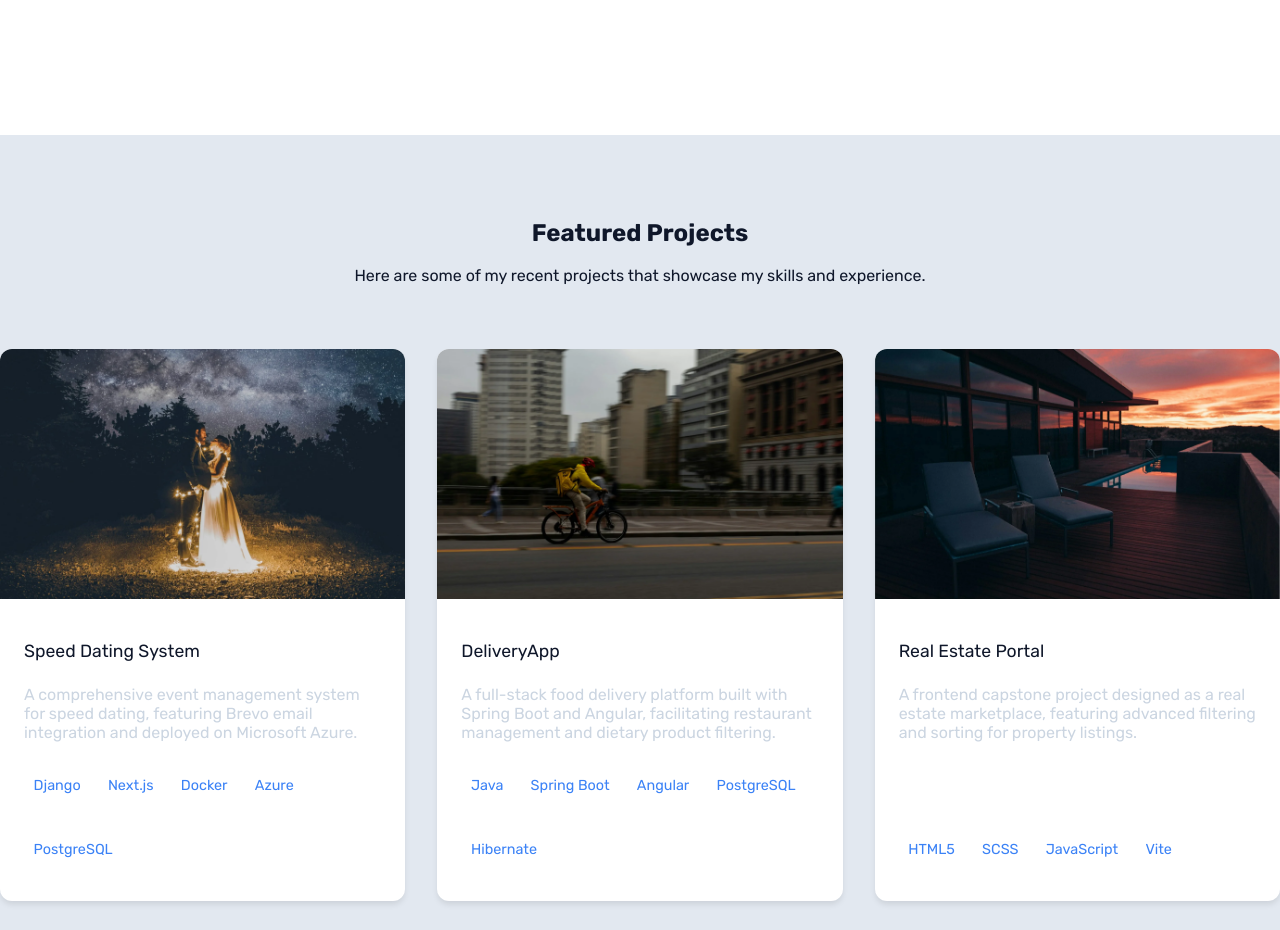
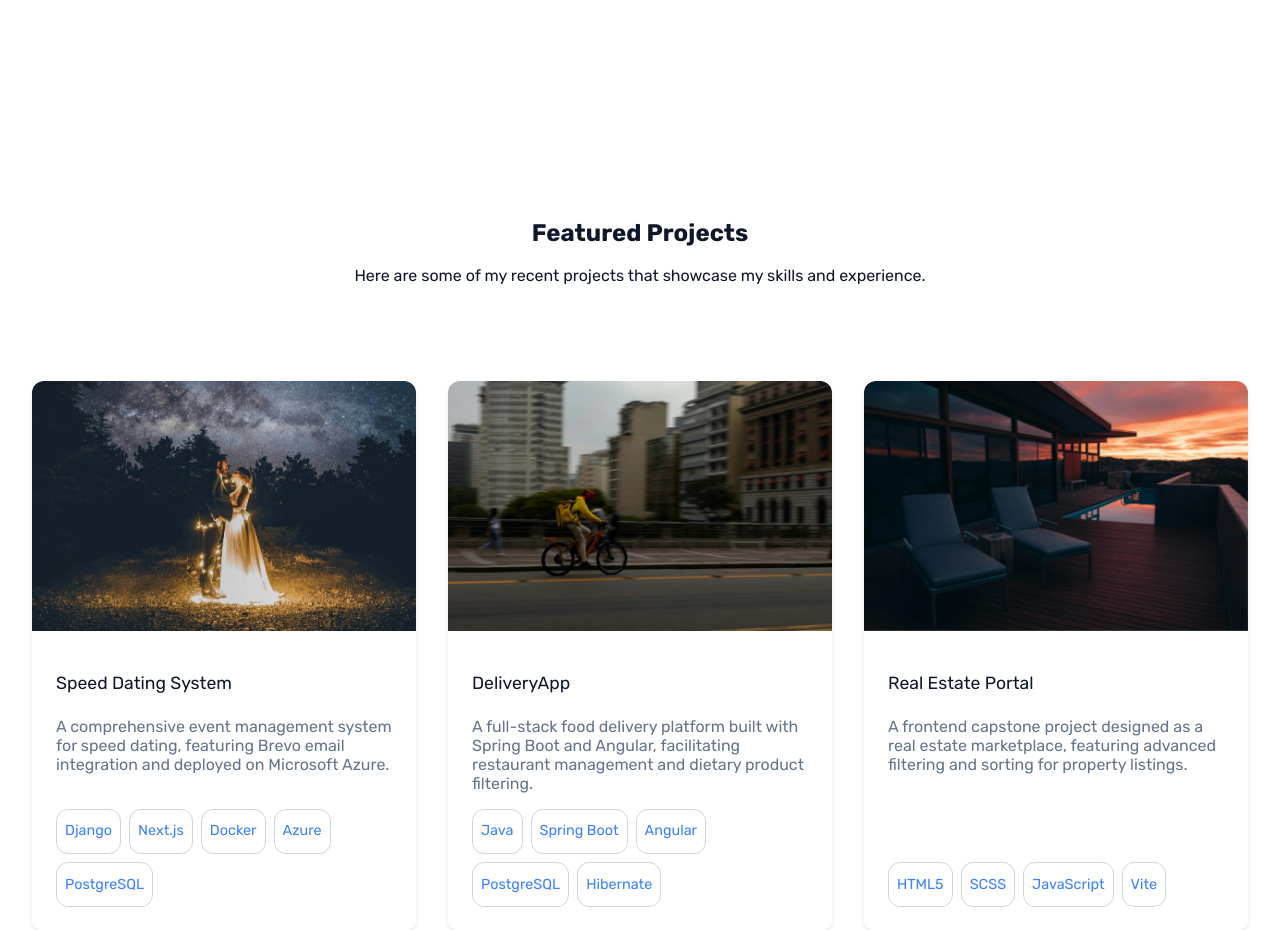
Before and after one commit to Mattias988/MKorsakowsky-V2, a Next.js app in the folder frontend/: page / in a window 1280 px wide. Shown: the part 4440-5370 px from the top of the page. Built offline with nearby package versions, Linux system fonts and the light colour scheme; no server answers.

Commit message:
style: enhance FeaturedProjects and ProjectCard styles for improved layout and interactivity

```diff
--- a/frontend/src/components/ProjectCard/ProjectCard.module.scss
+++ b/frontend/src/components/ProjectCard/ProjectCard.module.scss
@@ -12,6 +12,7 @@
   flex-direction: column;
   text-align: left;
 
+  transition: transform 0.3s ease, box-shadow 0.3s ease;
 
   &:hover {
     .image {
@@ -55,7 +56,7 @@
 
     .description {
       font-size: 1rem;
-      color: v.$text-secondary;
+      color: v.$raw-slate-500;
       margin-bottom: 1rem;
     }
 
@@ -65,12 +66,30 @@
       flex-wrap: wrap;
       gap: 0.5rem;
 
+      align-items: center;
+
       .techItem {
         background-color: v.$bg-primary;
         color: v.$raw-blue-500;
-        padding: 0.3rem 0.6rem;
-        border-radius: 4px;
+
+        padding: 0 0.5rem;
+
+        border-radius: 12px;
+        border: 1px solid v.$raw-slate-300;
+
         font-size: 0.9rem;
+        line-height: 1;
+
+        display: inline-flex;
+        align-items: center;
+        justify-content: center;
+
+        &:hover {
+          border-color: v.$raw-blue-400;
+          box-shadow: 0 2px 4px rgba(0, 0, 0, 0.1);
+
+          transition: box-shadow 0.3s ease, border-color 0.3s ease;
+        }
       }
     }
   }
--- a/frontend/src/sections/FeaturedProjects/FeaturedProjects.module.scss
+++ b/frontend/src/sections/FeaturedProjects/FeaturedProjects.module.scss
@@ -3,7 +3,6 @@
 
 .featuredProjectsContainer {
   @include mixins.section-defaults;
-  background-color: v.$raw-slate-200;
 
 
   .projectsCardsContainer{
@@ -14,6 +13,10 @@
     grid-template-columns: repeat(auto-fit, minmax(300px, 1fr));
     gap: 2rem;
     overflow-x: auto;
-    padding-bottom: 1rem;
+    padding: 2rem;
+    box-sizing: border-box;
+    justify-content: center;
+    justify-items: center;
+
   }
 }
```
